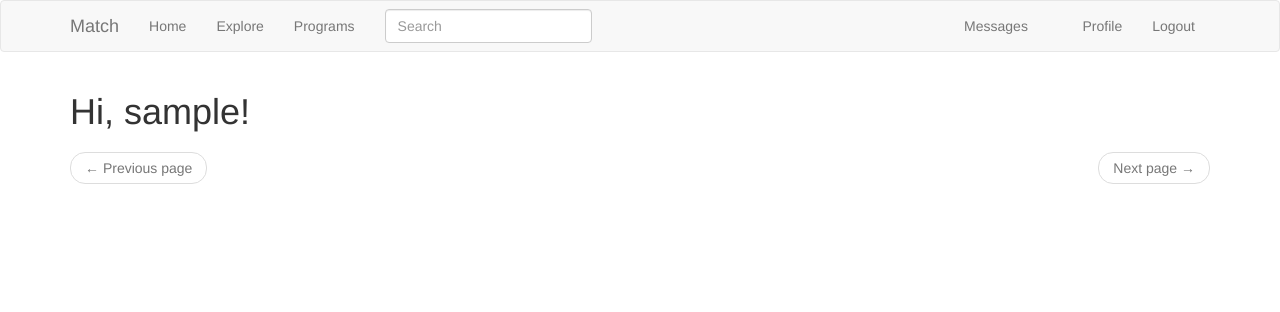
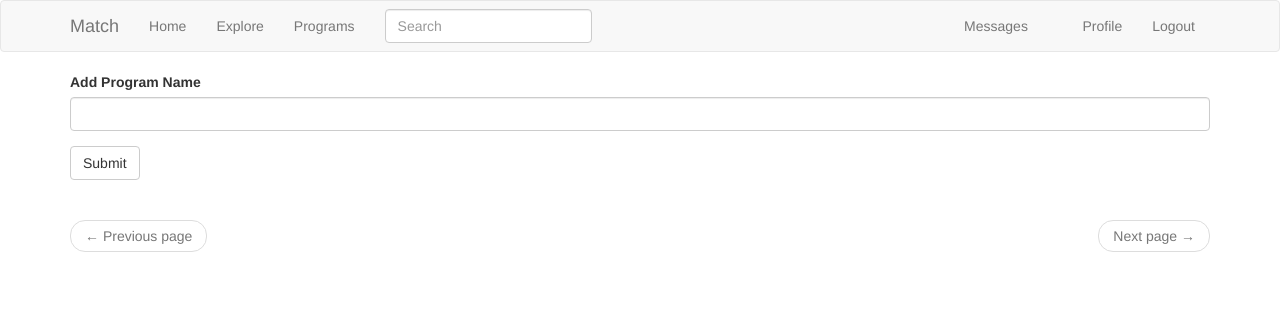
Before and after one commit to wavegate/match, a Flask app: page /programs in a window 1280 px wide. Shown: the top 312 px of the page. Run offline with Flask 2, Linux system fonts and the light colour scheme; the visitor is signed in with stand-in values (Sample User, id 1); data comes from the database, SQL or seed files in the repository; both versions use the stored data as it was after the commit; data that the repository does not hold is empty; some libraries are stand-ins or nearby versions.

Commit message:
delete programs

```diff
--- a/app/main/forms.py
+++ b/app/main/forms.py
@@ -46,3 +46,7 @@ class MessageForm(FlaskForm):
     message = TextAreaField(_l('Message'), validators=[
         DataRequired(), Length(min=0, max=140)])
     submit = SubmitField(_l('Submit'))
+
+class ProgramForm(FlaskForm):
+    name = StringField(_l('Add Program Name'), validators=[DataRequired()])
+    submit = SubmitField('Submit')
--- a/app/main/routes.py
+++ b/app/main/routes.py
@@ -5,7 +5,7 @@ from flask_login import current_user, login_required
 from flask_babel import _, get_locale
 from guess_language import guess_language
 from app import db
-from app.main.forms import EditProfileForm, EmptyForm, PostForm, SearchForm, MessageForm
+from app.main.forms import EditProfileForm, EmptyForm, PostForm, SearchForm, MessageForm, ProgramForm
 from app.models import User, Post, Program, Message, Notification
 from app.translate import translate
 from app.main import bp
@@ -61,9 +61,16 @@ def explore():
                            posts=posts.items, next_url=next_url,
                            prev_url=prev_url)
 
-@bp.route('/programs')
+@bp.route('/programs', methods=['GET', 'POST'])
 @login_required
 def programs():
+    form = ProgramForm()
+    if form.validate_on_submit():
+        program = Program(name=form.name.data)
+        db.session.add(program)
+        db.session.commit()
+        flash(_('Program added!'))
+        return redirect(url_for('main.programs'))
     page = request.args.get('page', 1, type=int)
     programs = Program.query.order_by(Program.timestamp.desc()).paginate(
         page, current_app.config['POSTS_PER_PAGE'], False)
@@ -73,7 +80,7 @@ def programs():
         if programs.has_prev else None
     return render_template('programs.html', title=_('Programs'),
                            programs=programs.items, next_url=next_url,
-                           prev_url=prev_url)
+                           prev_url=prev_url, form=form)
 
 @bp.route('/program/<name>')
 @login_required
@@ -195,6 +202,15 @@ def unfollow_program(name):
     else:
         return redirect(url_for('main.index'))
 
+@bp.route('/delete_program/<name>', methods=['POST'])
+@login_required
+def delete_program(name):
+    program = Program.query.filter_by(name=name).first()
+    db.session.delete(program)
+    db.session.commit()
+    flash(_('Program deleted!'))
+    return redirect(url_for('main.programs'))
+
 
 @bp.route('/translate', methods=['POST'])
 @login_required
--- a/app/templates/_program.html
+++ b/app/templates/_program.html
@@ -2,7 +2,7 @@
 	<tr>
 		<td width="70px">
 			<a href="{{ url_for('main.program', name=program.name) }}">
-				<img src="{{ program.image }}" width="70" height="70"/>
+				<img src="{{ program.image }}" width="70" height="70"/ alt="No image">
 			</a>
 		</td>
 		<td>
--- a/app/templates/program.html
+++ b/app/templates/program.html
@@ -3,7 +3,7 @@
 {% block app_content %}
     <table class="table table-hover">
         <tr>
-            <td width="256px"><img src="{{ program.image }}"></td>
+            <td width="256px"><img src="{{ program.image }}" alt="no image"></td>
             <td>
                 <h1>{{ program.name }}</h1>
                 {% if program.body %}<p>{{ program.body }}</p>{% endif %}
@@ -23,6 +23,10 @@
                     </form>
                 </p>
                 {% endif %}
+                <form action="{{ url_for('main.delete_program', name=program.name)}}" method="post">
+                        {{ form.hidden_tag() }}
+                        {{ form.submit(value=_('Delete'), class_='btn btn-default')}}
+                    </form>
             </td>
         </tr>
     </table>
--- a/app/templates/programs.html
+++ b/app/templates/programs.html
@@ -2,7 +2,6 @@
 {% import 'bootstrap/wtf.html' as wtf %}
 
 {% block app_content %}
-    <h1>{{ _('Hi, %(username)s!', username=current_user.username) }}</h1>
     {% if form %}
     {{ wtf.quick_form(form) }}
     <br>
```
Also changed, not shown: app.db.
